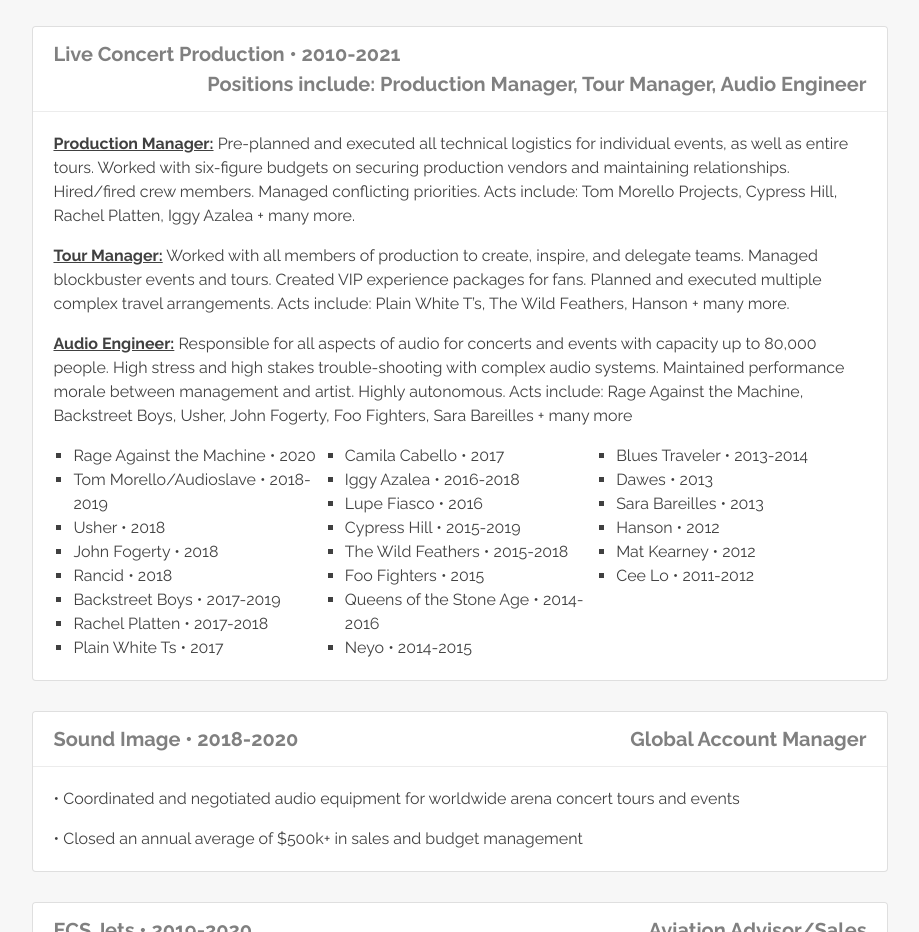
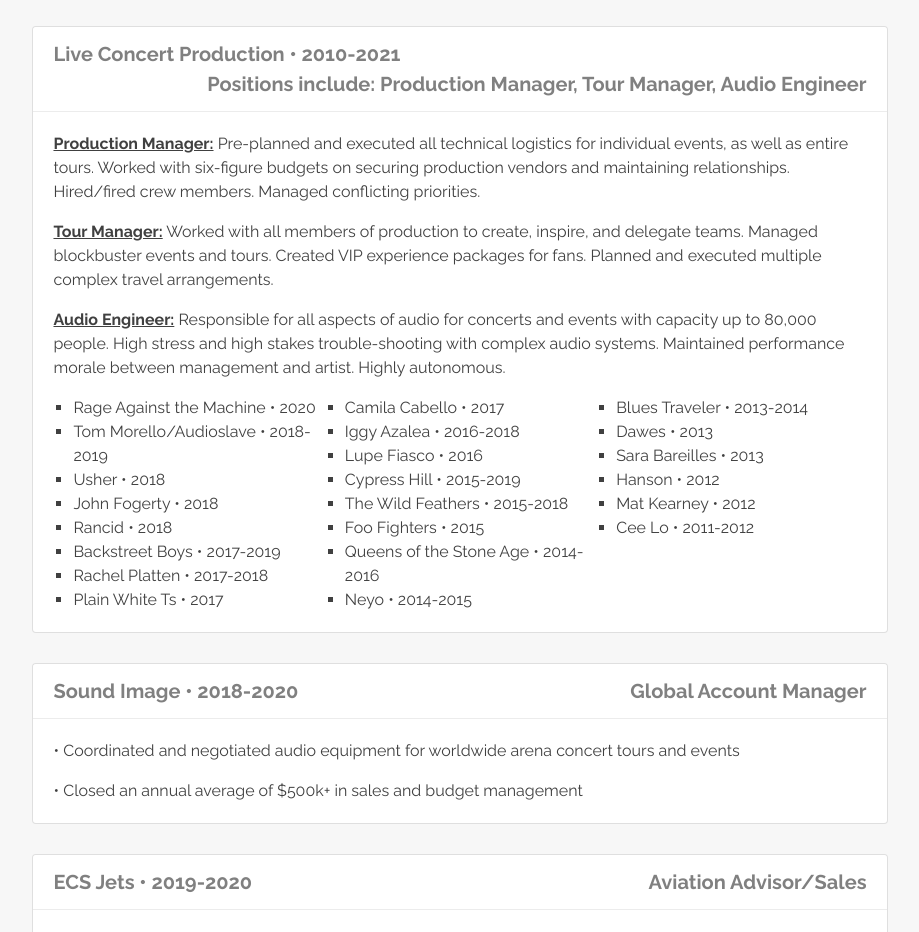
Before and after one commit to austinschroeder/portfolio-react, a React (Create React App) app: page / in a window 1280 px wide. Shown: the part 3400-4332 px from the top of the page, without its empty margins (180-1099 px from the left). Built offline with nearby package versions, Linux system fonts and the light colour scheme.

Commit message:
update exerience data

```diff
--- a/src/components/Experience.js
+++ b/src/components/Experience.js
@@ -32,9 +32,7 @@ function Experience() {
                 Pre-planned and executed all technical logistics for individual
                 events, as well as entire tours. Worked with six-figure budgets
                 on securing production vendors and maintaining relationships.
-                Hired/fired crew members. Managed conflicting priorities. Acts
-                include: Tom Morello Projects, Cypress Hill, Rachel Platten,
-                Iggy Azalea + many more.
+                Hired/fired crew members. Managed conflicting priorities.
               </p>
               <p>
                 <strong>
@@ -43,8 +41,7 @@ function Experience() {
                 Worked with all members of production to create, inspire, and
                 delegate teams. Managed blockbuster events and tours. Created
                 VIP experience packages for fans. Planned and executed multiple
-                complex travel arrangements. Acts include: Plain White T’s, The
-                Wild Feathers, Hanson + many more.
+                complex travel arrangements.
               </p>
               <p className="audio-engineer">
                 <strong>
@@ -54,9 +51,7 @@ function Experience() {
                 with capacity up to 80,000 people. High stress and high stakes
                 trouble-shooting with complex audio systems. Maintained
                 performance morale between management and artist. Highly
-                autonomous. Acts include: Rage Against the Machine, Backstreet
-                Boys, Usher, John Fogerty, Foo Fighters, Sara Bareilles + many
-                more
+                autonomous.
               </p>
               <div className="experience-flex">
                 <ul className="gig-list two">
```
